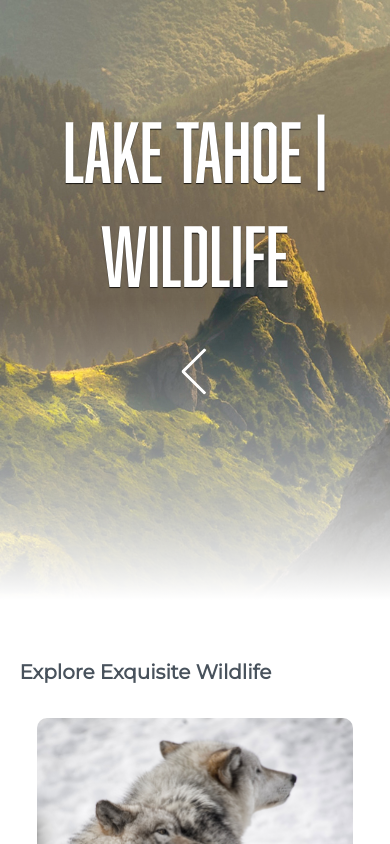
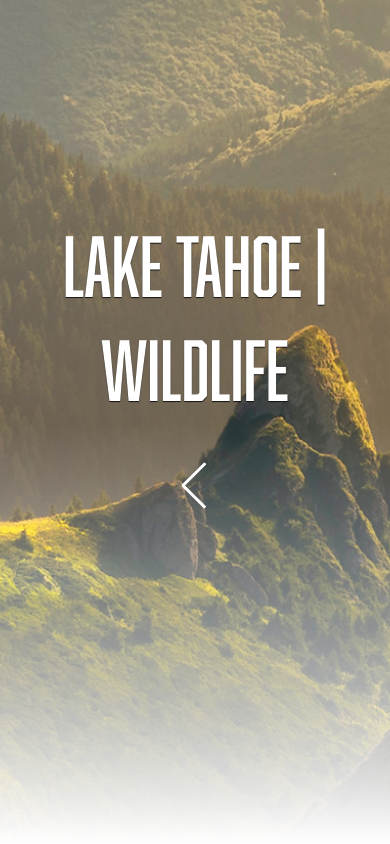
Before and after one commit to karimgawish/lake-tahoe-practice, a plain HTML site: page wildlife.html in a window 390 px wide. Shown: the top 844 px of the page. Drawn offline with Linux system fonts and the light colour scheme.

Commit message:
Made header take full viewport height in both pages

```diff
--- a/css/subpage.css
+++ b/css/subpage.css
@@ -61,7 +61,7 @@ a:active {
     linear-gradient(transparent 50%, white),
     url("../img/mountain-range.jpg") center no-repeat;
   background-size: cover;
-  height: 600px;
+  min-height: 100vh;
   margin: 0 auto 50px;
   text-align: center;
   padding: 170px;
@@ -132,7 +132,7 @@ blockquote {
 @media (max-width: 1024px) {
 
   .subheader{
-    padding:  100px 30px 0;
+    padding:  calc(50vh - 208px) 30px 0;
     margin-bottom: 40px;
   }
 
```
Also changed, not shown: css/style.css (+4 -4 lines).
